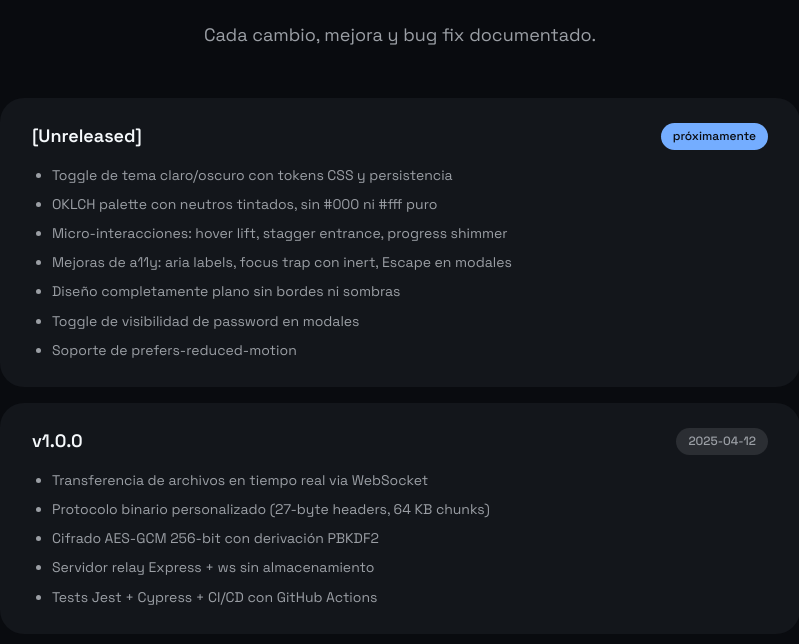
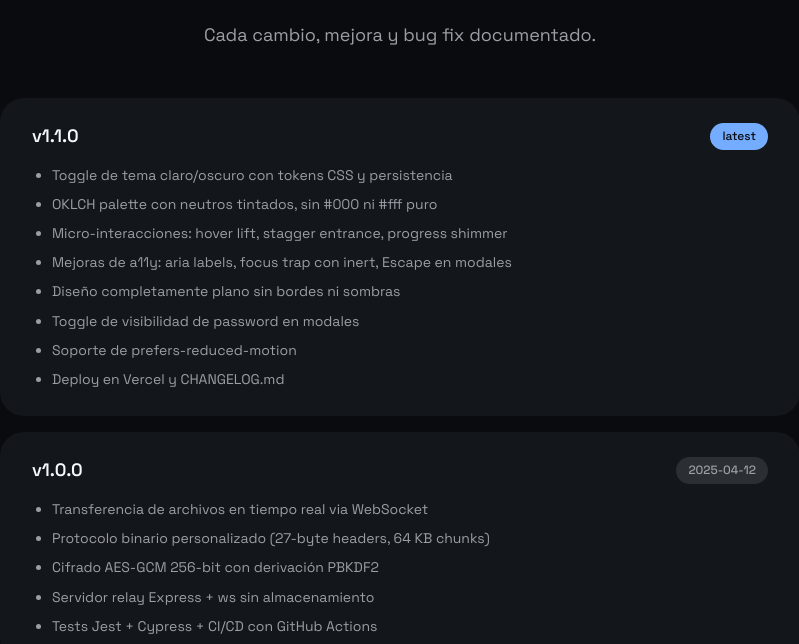
Before and after one commit to maldos23/bird-sender, a website built with Vite: page docs/index.html in a window 1280 px wide. Shown: the part 2925-3569 px from the top of the page, without its empty margins (240-1039 px from the left). Built offline with nearby package versions, Linux system fonts and the light colour scheme; no server answers.

Commit message:
🔖 Release v1.1.0
- Dual theme system with OKLCH tokens and CSS custom properties
- Micro-interactions, a11y improvements, flat design
- Vercel deployment, CHANGELOG.md, updated docs

```diff
--- a/docs/index.html
+++ b/docs/index.html
@@ -655,8 +655,8 @@ npm run dev
       <div style="display: flex; flex-direction: column; gap: 16px;">
         <div style="background: var(--gray-900); padding: 24px 32px; border-radius: var(--radius); transition: background 0.3s ease;">
           <div style="display: flex; align-items: center; justify-content: space-between; margin-bottom: 12px; flex-wrap: wrap; gap: 8px;">
-            <span style="font-weight: 600; font-size: 1.125rem;">[Unreleased]</span>
-            <span style="font-size: 0.75rem; font-weight: 500; padding: 4px 12px; background: var(--accent); color: var(--black); border-radius: 100px;">próximamente</span>
+            <span style="font-weight: 600; font-size: 1.125rem;">v1.1.0</span>
+            <span style="font-size: 0.75rem; font-weight: 500; padding: 4px 12px; background: var(--accent); color: var(--black); border-radius: 100px;">latest</span>
           </div>
           <ul style="color: var(--gray-400); font-size: 0.875rem; line-height: 1.8; padding-left: 20px; display: flex; flex-direction: column; gap: 4px;">
             <li>Toggle de tema claro/oscuro con tokens CSS y persistencia</li>
@@ -666,6 +666,7 @@ npm run dev
             <li>Diseño completamente plano sin bordes ni sombras</li>
             <li>Toggle de visibilidad de password en modales</li>
             <li>Soporte de prefers-reduced-motion</li>
+            <li>Deploy en Vercel y CHANGELOG.md</li>
           </ul>
         </div>
 
--- a/package.json
+++ b/package.json
@@ -1,6 +1,6 @@
 {
   "name": "bird-sender",
-  "version": "1.0.0",
+  "version": "1.1.0",
   "type": "module",
   "scripts": {
     "dev": "node server.js",
```
Also changed, not shown: CHANGELOG.md.
